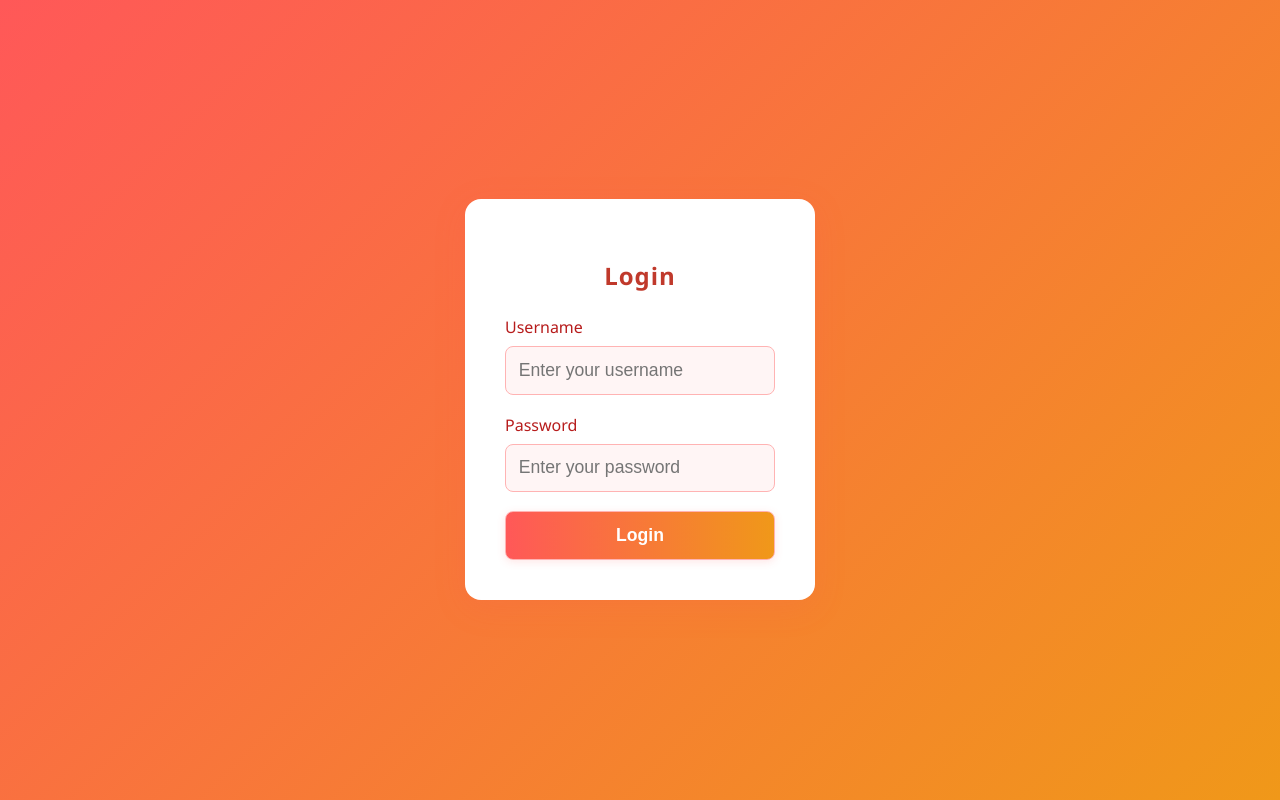
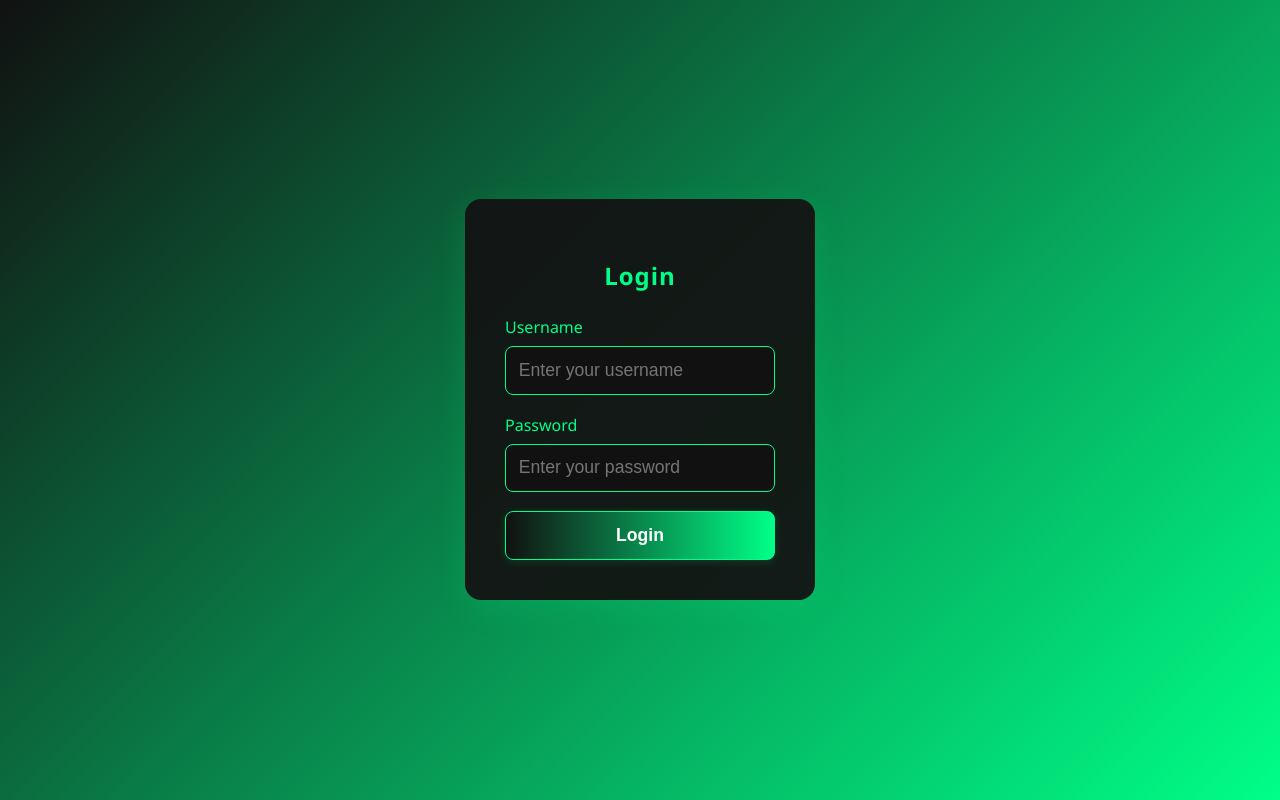
Before and after one commit to harish-ks114/test, a plain HTML site: page index.html in a window 1280 px wide. Drawn offline with Linux system fonts and the light colour scheme.

Commit message:
Changed them color 2nd time

```diff
--- a/style.css
+++ b/style.css
@@ -1,5 +1,5 @@
 body {
-    background: linear-gradient(135deg, #ff5858 0%, #f09819 100%);
+    background: linear-gradient(135deg, #111 0%, #00ff88 100%);
     min-height: 100vh;
     display: flex;
     align-items: center;
@@ -11,17 +11,14 @@ body {
 }
 
 .login-container {
-    background: #fff;
+    background: rgba(20, 20, 20, 0.95);
     padding: 2.5rem 2.5rem;
     border-radius: 16px;
-    box-shadow: 0 8px 32px 0 rgba(255, 88, 88, 0.15);
+    box-shadow: 0 8px 32px 0 rgba(0, 255, 136, 0.15);
     min-width: 320px;
     max-width: 350px;
-    /* Add this line */
     width: 100%;
-    /* Add this line */
     box-sizing: border-box;
-    /* Add this line */
     /* Animation */
     opacity: 0;
     transform: translateY(-40px) scale(0.95);
@@ -43,7 +40,7 @@ body {
 .login-form h2 {
     text-align: center;
     margin-bottom: 1.5rem;
-    color: #c0392b;
+    color: #00ff88;
     letter-spacing: 1px;
     opacity: 0;
     animation: fadeIn 1s 0.5s forwards;
@@ -95,7 +92,7 @@ form {
 .input-group label {
     display: block;
     margin-bottom: 0.5rem;
-    color: #b71c1c;
+    color: #00ff88;
     font-size: 1rem;
     transition: color 0.3s;
     width: 100%;
@@ -106,33 +103,31 @@ form {
     box-sizing: border-box;
     padding: 0.8rem;
     /* Match button padding */
-    border: 1px solid #ffb3b3;
+    border: 1px solid #00ff88;
     border-radius: 8px;
     font-size: 1.1rem;
     /* Match button font size */
+    background: #111;
+    color: #fff;
     transition: border 0.3s, box-shadow 0.3s, background 0.3s;
-    background: #fff5f5;
 }
 
 .input-group input:focus {
-    border: 1.5px solid #ff5858;
+    border: 1.5px solid #00ff88;
     outline: none;
-    background: #ffeaea;
-    box-shadow: 0 0 8px #ffb3b3;
+    background: #222;
+    box-shadow: 0 0 8px #00ff88;
 }
 
 button[type="submit"] {
     width: 100%;
     box-sizing: border-box;
     padding: 0.8rem;
-    /* Match input padding */
-    background: linear-gradient(90deg, #ff5858 0%, #f09819 100%);
-    border: 1px solid #ffb3b3;
-    /* Match input border */
+    background: linear-gradient(90deg, #111 0%, #00ff88 100%);
+    border: 1px solid #00ff88;
     border-radius: 8px;
     color: #fff;
     font-size: 1.1rem;
-    /* Match input font size */
     font-weight: bold;
     cursor: pointer;
     transition:
@@ -140,7 +135,7 @@ button[type="submit"] {
         box-shadow 0.3s,
         border 0.3s,
         transform 0.2s;
-    box-shadow: 0 2px 8px rgba(255, 88, 88, 0.15);
+    box-shadow: 0 2px 8px rgba(0, 255, 136, 0.15);
     opacity: 0;
     transform: scale(0.95);
     animation: fadeInButton 0.7s 1.4s forwards;
@@ -154,9 +149,8 @@ button[type="submit"] {
 }
 
 button[type="submit"]:hover {
-    background: linear-gradient(90deg, #f09819 0%, #ff5858 100%);
-    box-shadow: 0 4px 16px rgba(255, 88, 88, 0.25);
-    border: 1.5px solid #ff5858;
-    /* Match input focus border */
+    background: linear-gradient(90deg, #00ff88 0%, #111 100%);
+    box-shadow: 0 4px 16px rgba(0, 255, 136, 0.25);
+    border: 1.5px solid #00ff88;
     transform: translateY(-2px) scale(1.03);
 }
```
